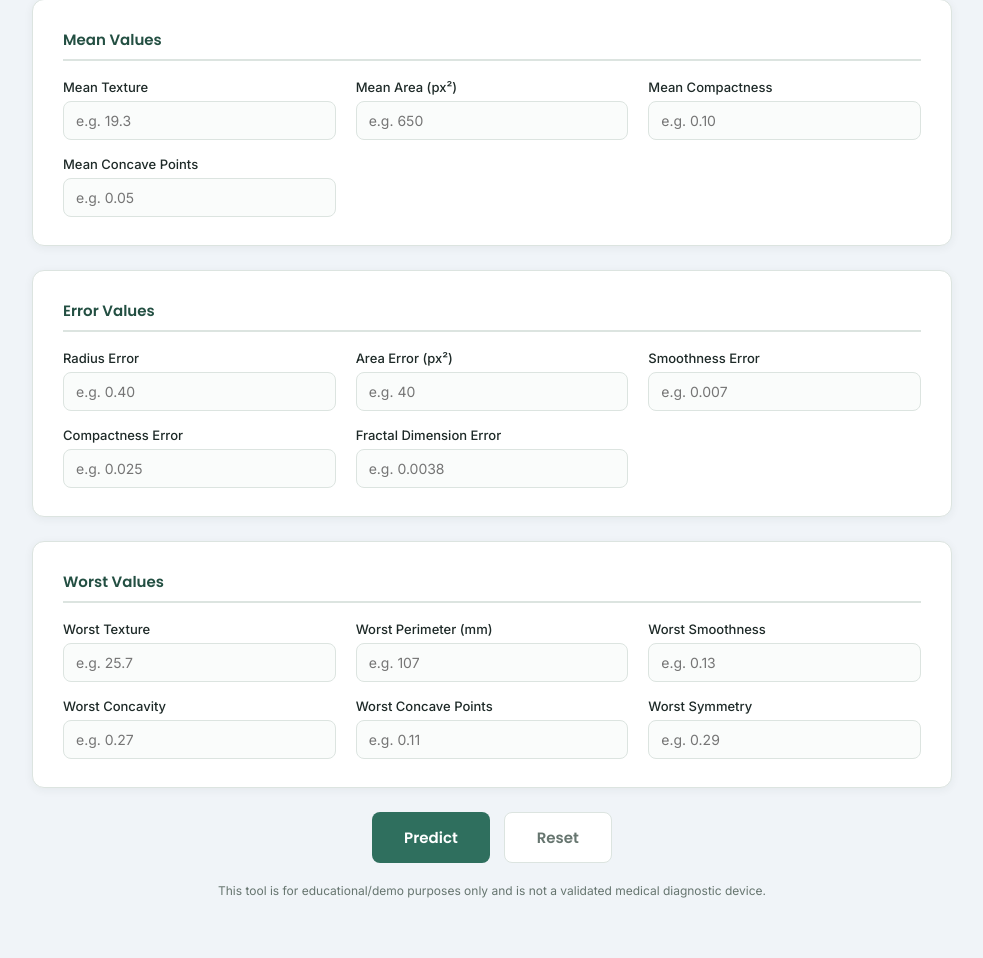
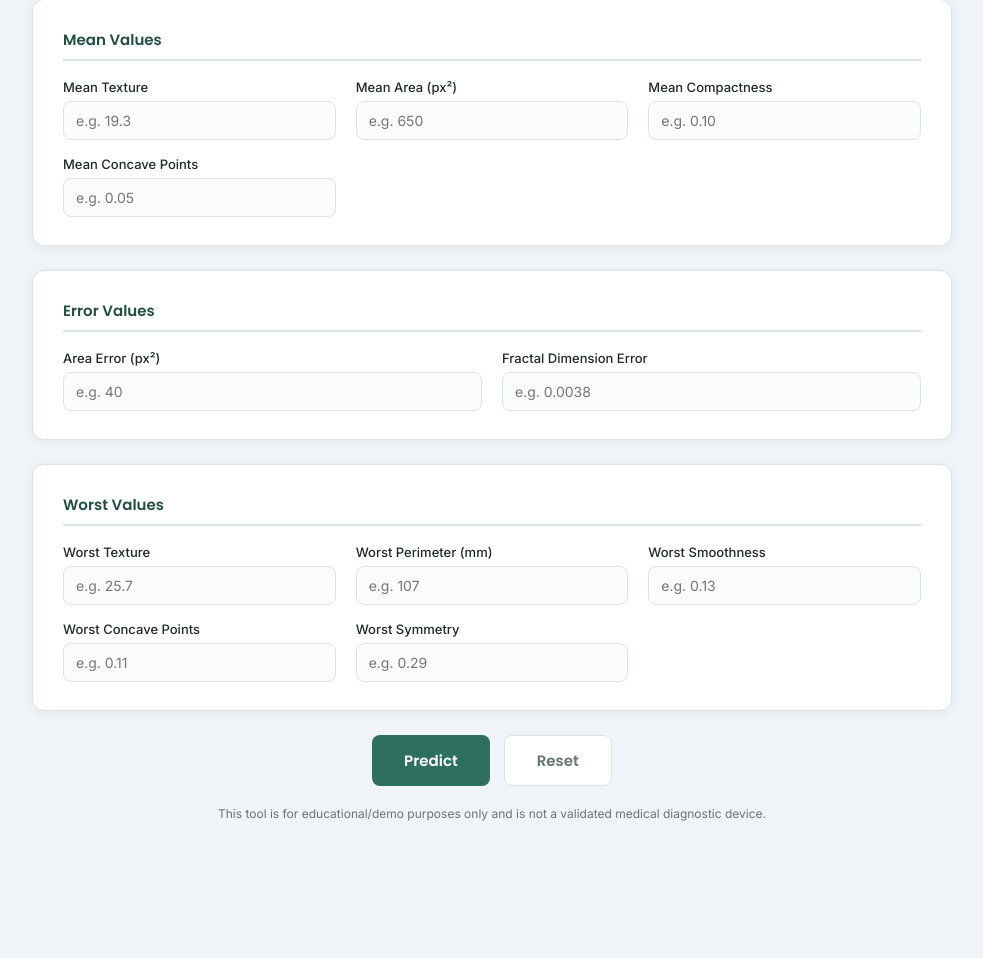
Before and after one commit to Angurajios/BreastCancerPrediction, a Flask app: page / in a window 1280 px wide. Shown: the part 149-1107 px from the top of the page, without its empty margins (148-1131 px from the left). After the commit the page ends 970 px from the top, so only its background shows below. Run offline with Flask 3, Linux system fonts and the light colour scheme; parts of the project's set-up code (start-up, migrations or seed data) failed here and were passed over.

Commit message:
Reduced the Input features

```diff
--- a/app.py
+++ b/app.py
@@ -8,10 +8,8 @@ model = joblib.load(os.path.join(os.path.dirname(__file__), "cancerdata.pkl"))
 
 FEATURES = [
     "mean_texture", "mean_area", "mean_compactness", "mean_concave_pts",
-    "radius_error", "area_error", "smoothness_error", "compactness_error",
-    "fractal_dim_error", "worst_texture", "worst_perimeter",
-    "worst_smoothness", "worst_concavity", "worst_concave_pts",
-    "worst_symmetry"
+     "area_error","fractal_dim_error", "worst_texture", "worst_perimeter",
+    "worst_smoothness","worst_concave_pts","worst_symmetry"
 ]
 
 @app.route("/", methods=["GET"])
--- a/templates/index.html
+++ b/templates/index.html
@@ -202,17 +202,13 @@ const FEATURES = {
     ["mean_concave_pts",  "Mean Concave Points",      "",     0.0489,0.0388,0.95, "0.05"],
   ],
   error: [
-    ["radius_error",       "Radius Error",            "",    0.405, 0.277, 0.55, "0.40"],
     ["area_error",         "Area Error",              "px²", 40.34, 45.49, 0.65, "40"],
-    ["smoothness_error",   "Smoothness Error",        "",    0.0070,0.0030,0.15, "0.007"],
-    ["compactness_error",  "Compactness Error",       "",    0.0254,0.0179,0.30, "0.025"],
     ["fractal_dim_error",  "Fractal Dimension Error", "",    0.00379,0.00265,0.20, "0.0038"],
   ],
   worst: [
     ["worst_texture",     "Worst Texture",            "",    25.68, 6.15,  0.60, "25.7"],
     ["worst_perimeter",   "Worst Perimeter",          "mm",  107.26,33.60, 0.90, "107"],
     ["worst_smoothness",  "Worst Smoothness",         "",    0.132, 0.0228,0.35, "0.13"],
-    ["worst_concavity",   "Worst Concavity",          "",    0.272, 0.209, 0.75, "0.27"],
     ["worst_concave_pts", "Worst Concave Points",     "",    0.114, 0.0657,1.05, "0.11"],
     ["worst_symmetry",    "Worst Symmetry",           "",    0.290, 0.0619,0.45, "0.29"],
   ]
```
